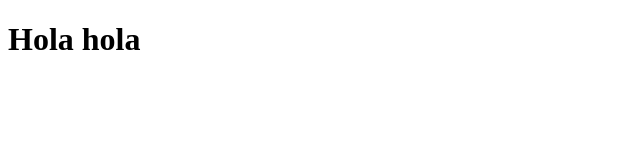
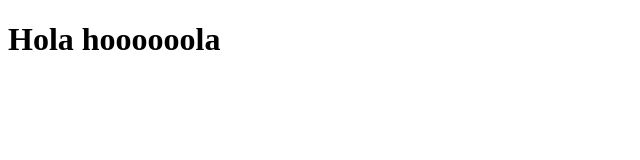
Before and after one commit to ale-estefan/ale-estefan.github.io, a plain HTML site: page index.html in a window 1280 px wide. Shown: the whole page, without its empty margins (0-640 px from the left). Drawn offline with Linux system fonts and the light colour scheme.

Commit message:
fix branch

```diff
--- a/index.html
+++ b/index.html
@@ -10,6 +10,6 @@
 
     </head>
     <body>
-        <h1>Hola hola</h1>
+        <h1>Hola hoooooola</h1>
     </body>
 </html>
```
